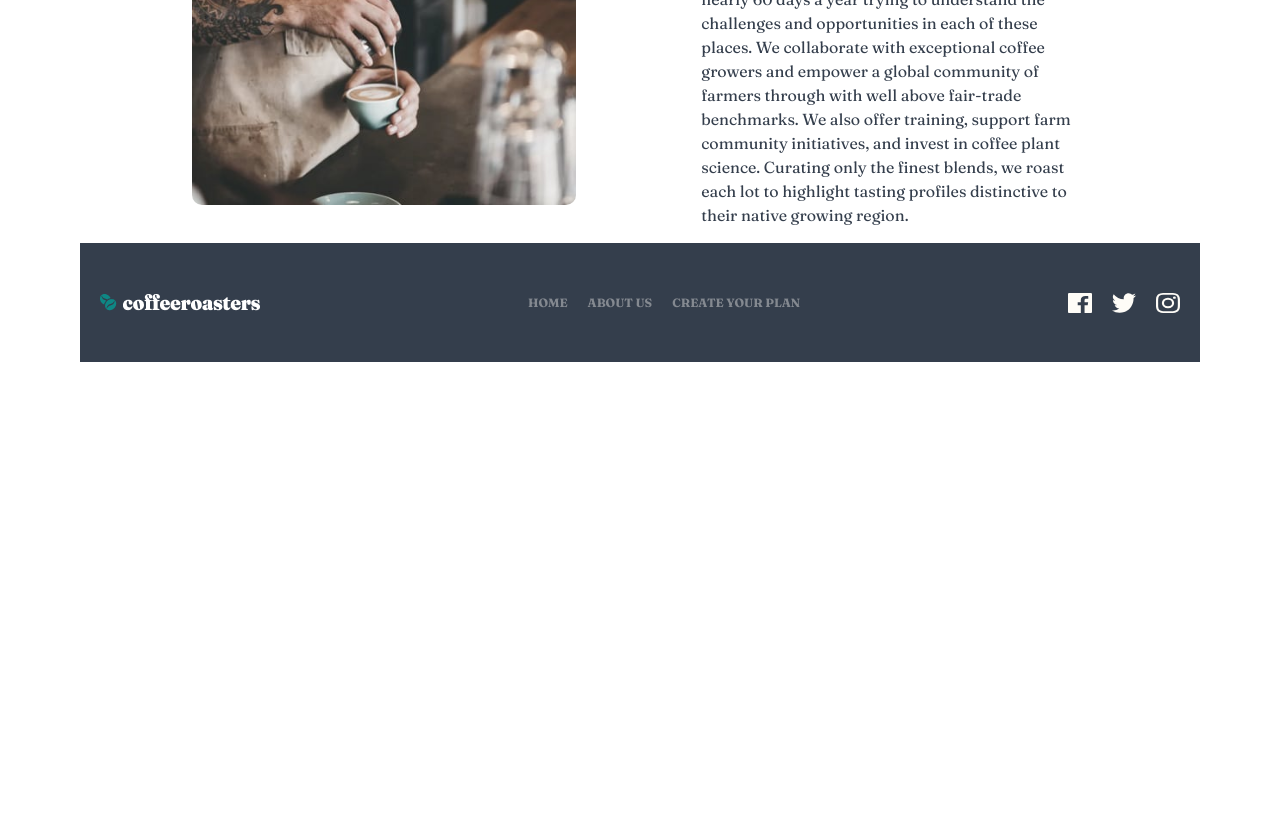
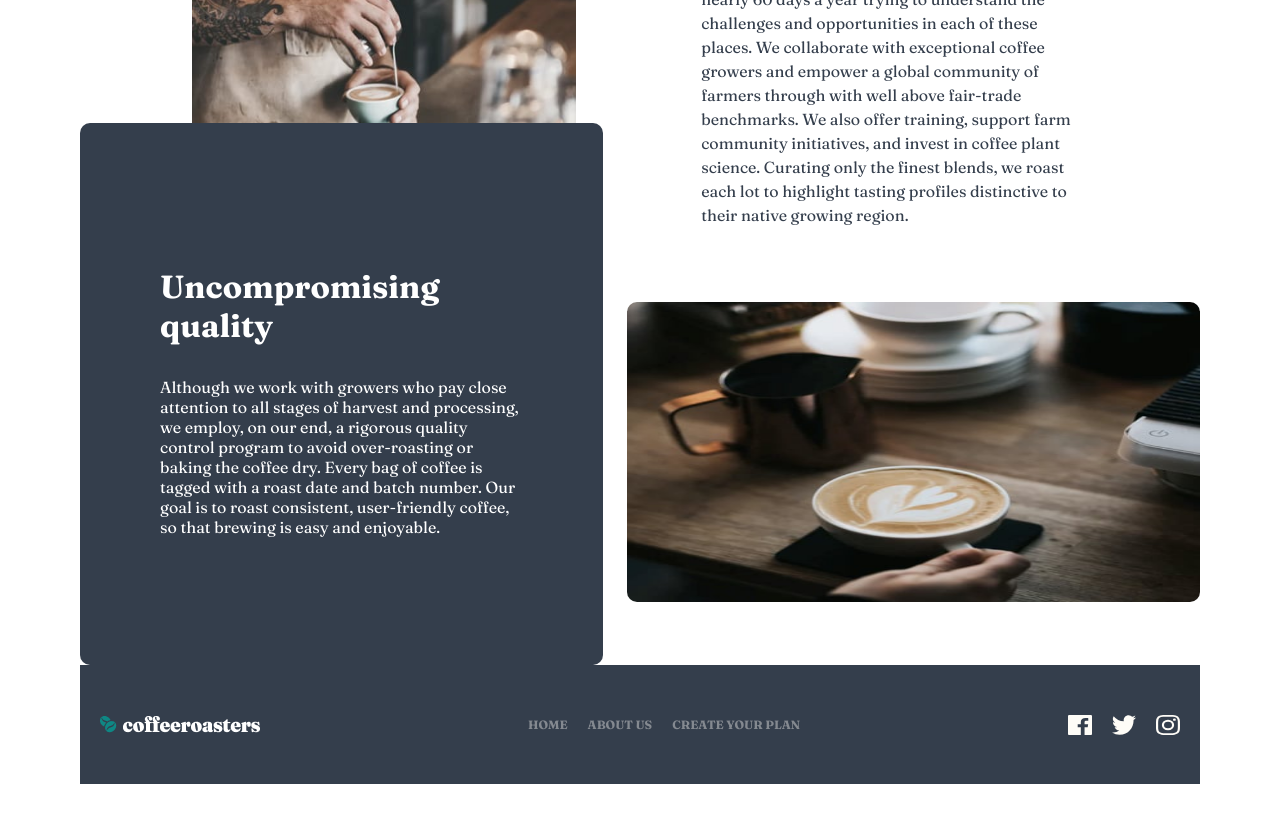
Before and after one commit to maha404/coffeeroasters-subscription-site, a React (Vite) app in the folder coffee-subscription-site/: page /about in a window 1280 px wide. Shown: the part 960-1782 px from the top of the page. Before the commit the page ends 1362 px from the top, so only its background shows below. Built offline with nearby package versions, Linux system fonts and the light colour scheme.

Commit message:
Add QualityCard component and integrate it into AboutPage for quality display

```diff
--- a/coffee-subscription-site/src/App.css
+++ b/coffee-subscription-site/src/App.css
@@ -637,3 +637,57 @@ header {
             }
         }
 }
+
+
+/* Quality card */
+
+.quality-card {
+    display: flex;
+    flex-direction: column;
+    align-items: center;
+    gap: 24px;
+
+    img {
+        width: 280px;
+        z-index: 1;
+        position: relative;
+        border-radius: 10px;
+    }
+
+        @media screen and (min-width: 768px) {
+            img {
+                width: 573px;
+                height: 300px;
+            }
+        }
+
+        @media screen and (min-width: 1024px) {
+            flex-direction: row-reverse;
+        }
+
+}
+
+.quality-card-text {
+    background-color: var(--neutral-900);
+    padding: 112px 20px 40px 20px;
+    margin-top: -120px;
+    color: var(--neutral-0);
+    text-align: center;
+    border-radius: 10px;
+
+    h3 {
+        font-size: 32px;
+    }
+
+    @media screen and (min-width: 1024px) {
+        text-align: left;
+        padding: 112px 80px;
+        width: 50%;
+
+        img {
+            width: 445px;
+            height: 474px;
+        }
+    }
+
+}
--- /dev/null
+++ b/coffee-subscription-site/src/Components/QualityCard.tsx
@@ -0,0 +1,19 @@
+import imageDesktop from '../assets/about/desktop/image-quality.jpg';
+import imageTablet from '../assets/about/tablet/image-quality.jpg';
+import imageMobile from '../assets/about/mobile/image-quality.jpg';
+
+export default function QualityCard() {
+    return (
+        <section className="quality-card">
+           <picture>
+                <source media="(min-width: 1024px)" srcSet={imageDesktop} />
+                <source media="(min-width: 768px)" srcSet={imageTablet} />
+                <img src={imageMobile} alt="Coffee being pressed in a French press" />
+            </picture>
+            <div className='quality-card-text'>
+                <h3>Uncompromising quality</h3>
+                <p>Although we work with growers who pay close attention to all stages of harvest and processing, we employ, on our end, a rigorous quality control program to avoid over-roasting or baking the coffee dry. Every bag of coffee is tagged with a roast date and batch number. Our goal is to roast consistent, user-friendly coffee, so that brewing is easy and enjoyable.</p>
+            </div>
+        </section>
+    )
+}
--- a/coffee-subscription-site/src/Pages/AboutPage.tsx
+++ b/coffee-subscription-site/src/Pages/AboutPage.tsx
@@ -3,6 +3,7 @@ import desktopHero from '../assets/about/desktop/image-hero-whitecup.jpg'
 import tabletHero from '../assets/about/tablet/image-hero-whitecup.jpg'
 import mobileHero from '../assets/about/mobile/image-hero-whitecup.jpg'
 import OurCommitment from '../Components/OurCommitmentSection/OurCommitment';
+import QualityCard from '../Components/QualityCard';
 
 export default function AboutPage() {
     return (
@@ -16,6 +17,7 @@ export default function AboutPage() {
             buttonVisible={false}
             />
             <OurCommitment />
+            <QualityCard />
         </>
     )
 }
```
